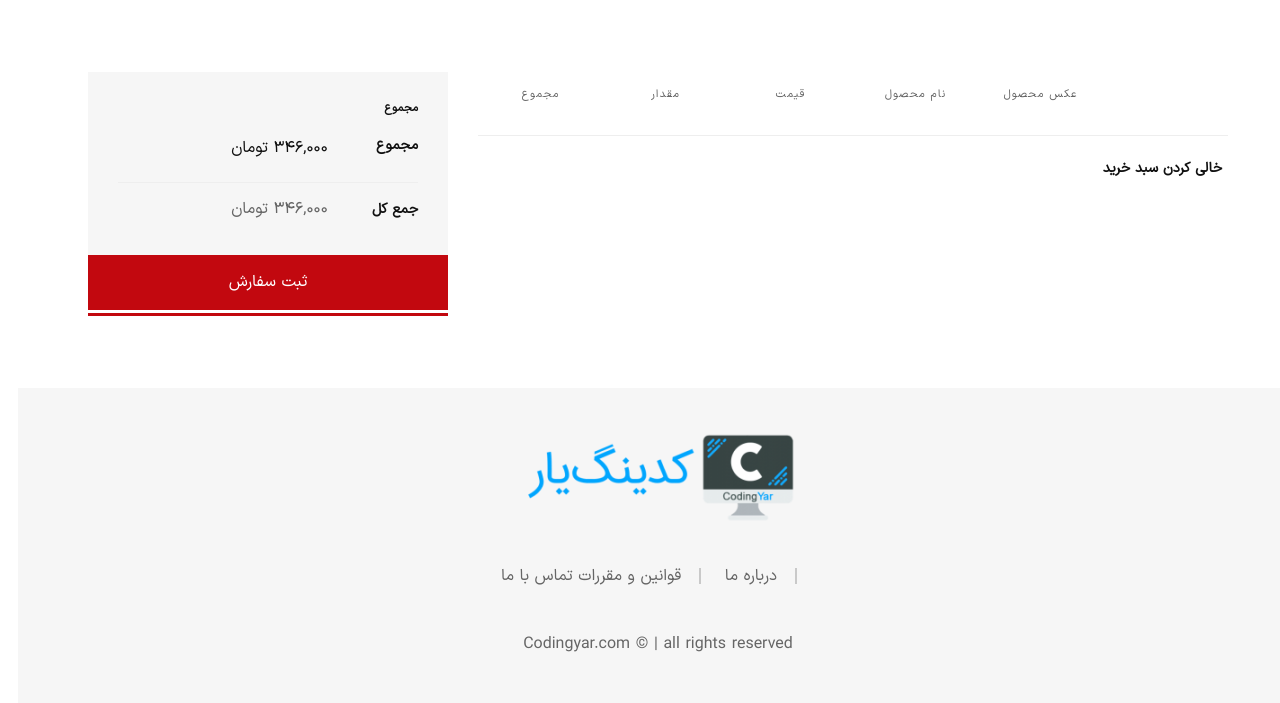
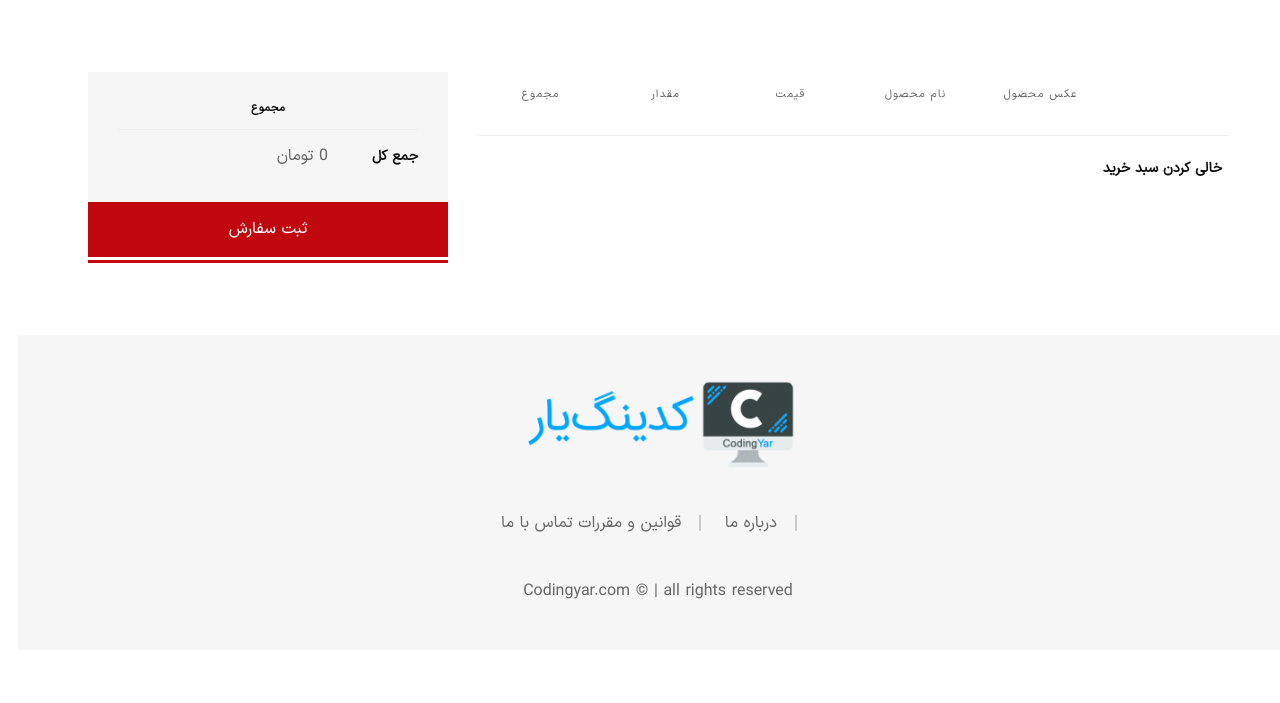
Before and after one commit to martinStar2005/online_shoping, a Django app: page /cart/ in a window 1280 px wide. Shown: the part 103-806 px from the top of the page. After the commit the page ends 702 px from the top, so only its background shows below. Run offline with Django 4.2, Linux system fonts and the light colour scheme; lists and menus that the app fills with data are empty; parts of the project's set-up code (start-up, migrations or seed data) failed here and were passed over; some libraries are stand-ins or nearby versions; some web fonts are replaced.

Commit message:
total price

```diff
--- a/cart/cart.py
+++ b/cart/cart.py
@@ -45,6 +45,7 @@ class Cart:
             cart[str(product.id)]['product_obj'] = product
 
         for item in cart.values():
+            item['total'] = item['product_obj'].price * item['quantity']
             yield item
 
     def __len__(self):
@@ -56,9 +57,9 @@ class Cart:
 
     def get_total(self):
         product_ids = self.cart.keys()
-        products = Product.objects.filter(id__in=product_ids)
 
-        return sum(product.price for product in products)
+
+        return sum(item['quantity'] * item['product_obj'].price for item in self.cart.values())
 
     def save(self):
         self.session.modified = True
--- a/cart/templates/cart/cart_detail.html
+++ b/cart/templates/cart/cart_detail.html
@@ -59,14 +59,12 @@
                                                             id="qty-1" value="{{ item.quantity }}" min="1">
                                                     </div>
                                                     {{ item.quantity_form.inplace }}
-                                                    <button class="small btn-primary" type="submit">Save</button>
-
-
+                                                    <button class="small-dark fa fa-refresh" type="submit"></button>
                                                 </form>
                                             </td>
                                             <td class="product-total-price">
                                                 <span class="product-price-wrapper">
-                                                    <span class="money">{{ item.product_obj.price }} تومان</span>
+                                                    <span class="money">{{ item.total }} تومان</span>
                                                 </span>
                                             </td>
                                         </tr>
@@ -85,15 +83,9 @@
                 <div class="col-lg-4">
                     <div class="cart-collaterals">
                         <div class="cart-totals">
-                            <h5 class="font-size-14 font-bold mb--15">مجموع</h5>
+                            <h5 class="font-size-14 font-bold mb--15 text-center">مجموع</h5>
                             <div class="cart-calculator">
                                 <div class="cart-calculator__item">
-                                    <div class="cart-calculator__item--head">
-                                        <span>مجموع</span>
-                                    </div>
-                                    <div class="cart-calculator__item--value">
-                                        <span>۳۴۶,۰۰۰ تومان</span>
-                                    </div>
                                 </div>
                                 <div class="cart-calculator__item order-total">
                                     <div class="cart-calculator__item--head">
@@ -101,7 +93,7 @@
                                     </div>
                                     <div class="cart-calculator__item--value">
                                         <span class="product-price-wrapper">
-                                            <span class="money">۳۴۶,۰۰۰ تومان</span>
+                                            <span class="money">{{ cart.get_total }} تومان</span>
                                         </span>
                                     </div>
                                 </div>
```
Also changed, not shown: cart/try.py (added, +19 -0 lines).
